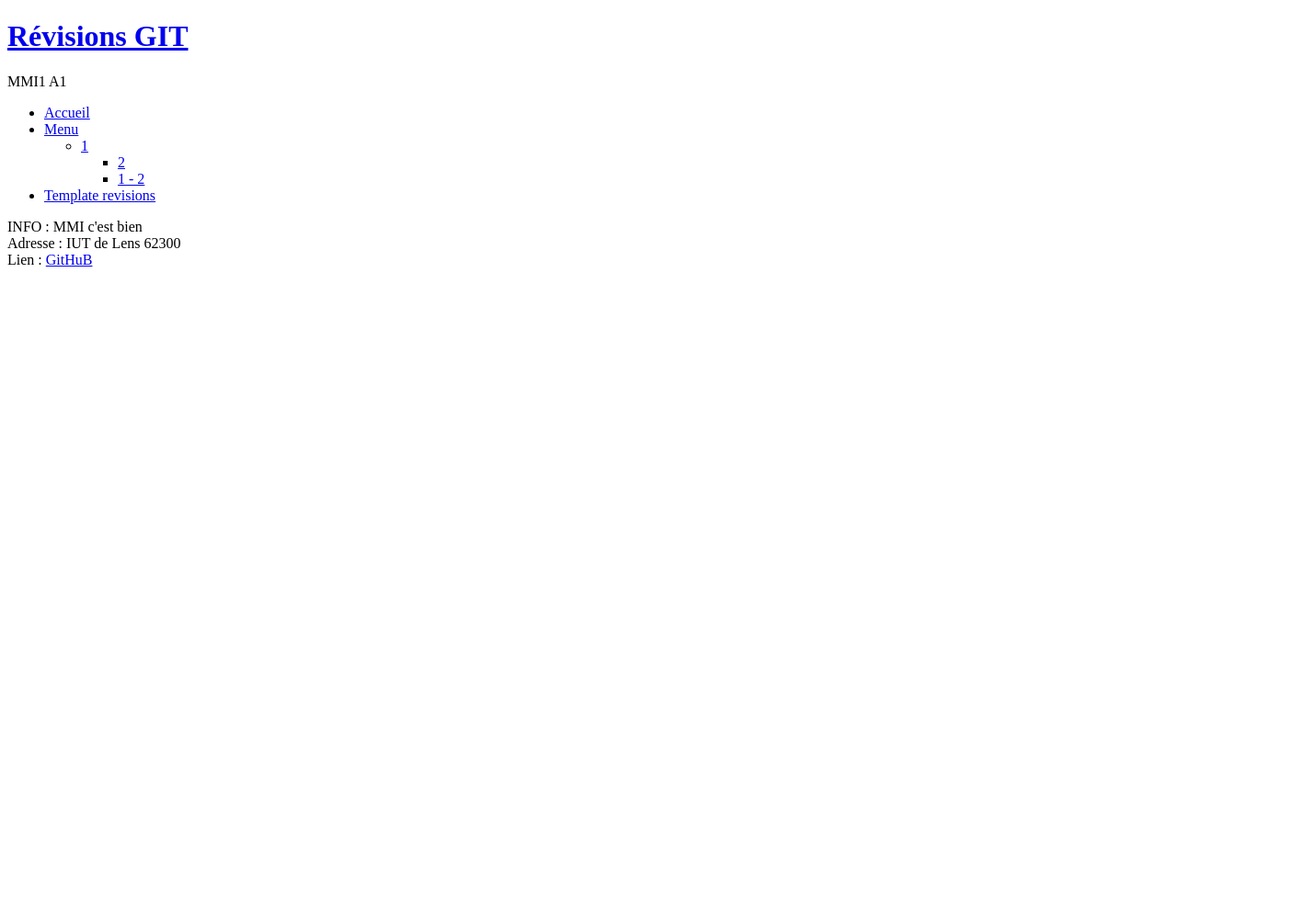
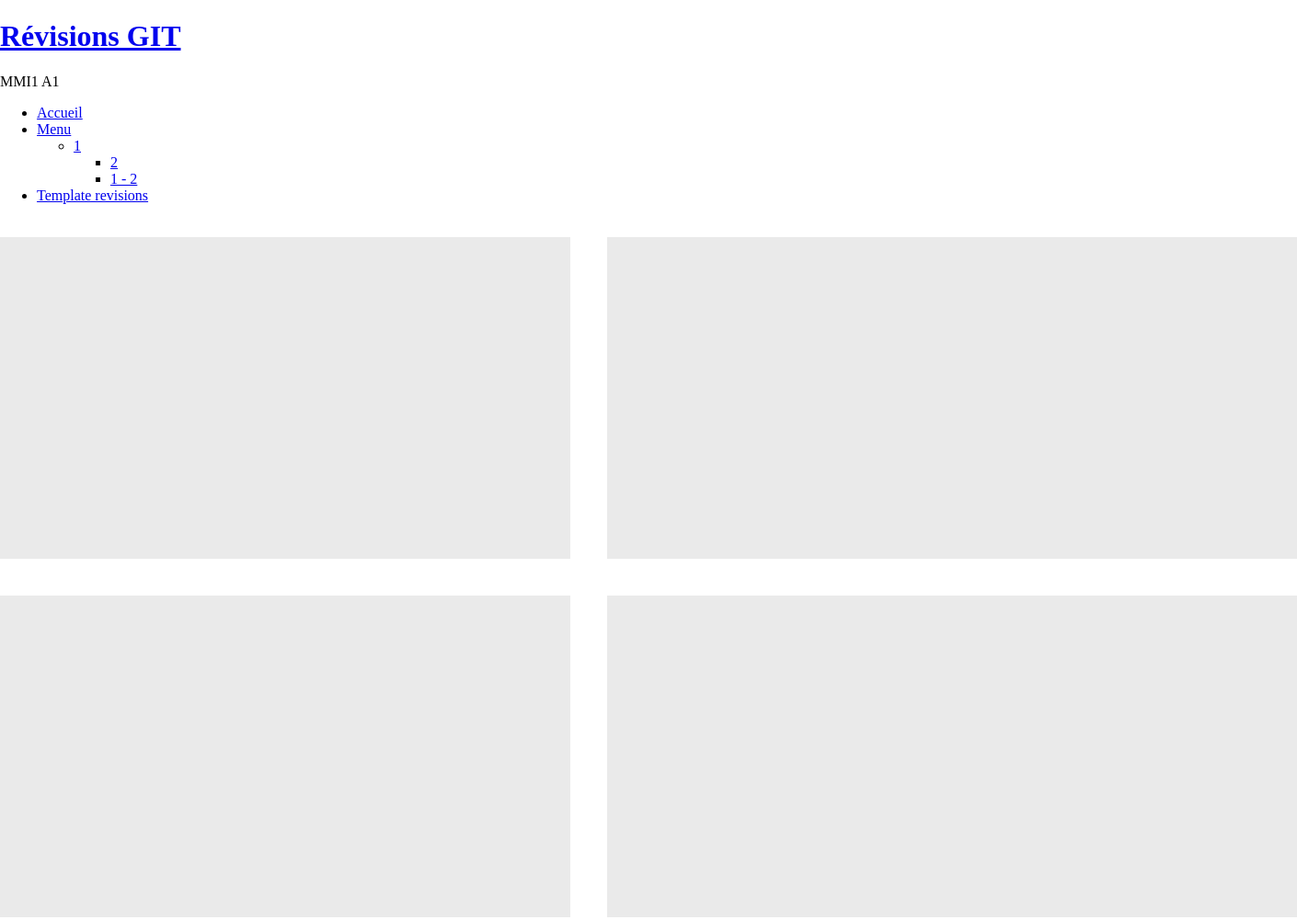
Before and after one commit to GodderidgeAurore/tchiant, a plain HTML site: page index.html in a window 1280 px wide. Shown: the top 1001 px of the page at 92% size, 1410 px wide, since content can reach past the window. Before the commit the page ends 800 px from the top, so only its background shows below. Drawn offline with Linux system fonts and the light colour scheme.

Commit message:
style articles

```diff
--- a/index.html
+++ b/index.html
@@ -1,6 +1,7 @@
 <!DOCTYPE html>
 <html>
 <head>
+    <meta charset="utf-8" />
 <link rel="stylesheet" type="text/css" href="style.css">
 <title>Je vous aime pas</title>
 </head>
--- a/style.css
+++ b/style.css
@@ -11,7 +11,24 @@
 
 
 /* Début bloc articles | Valentin & Lilian */
-A
+#articles {
+    width: 80%;
+    display: grid;
+    grid-template-columns: auto auto;
+    justify-content: center;
+    margin: auto;
+    }
+
+.article {
+    height: 350px;
+    width: 750px;
+    background:#eaeaea;
+    margin: 20px;
+}
+
+body {
+    margin: 0px;
+}
 /* Fin bloc articles */
 
 
```
